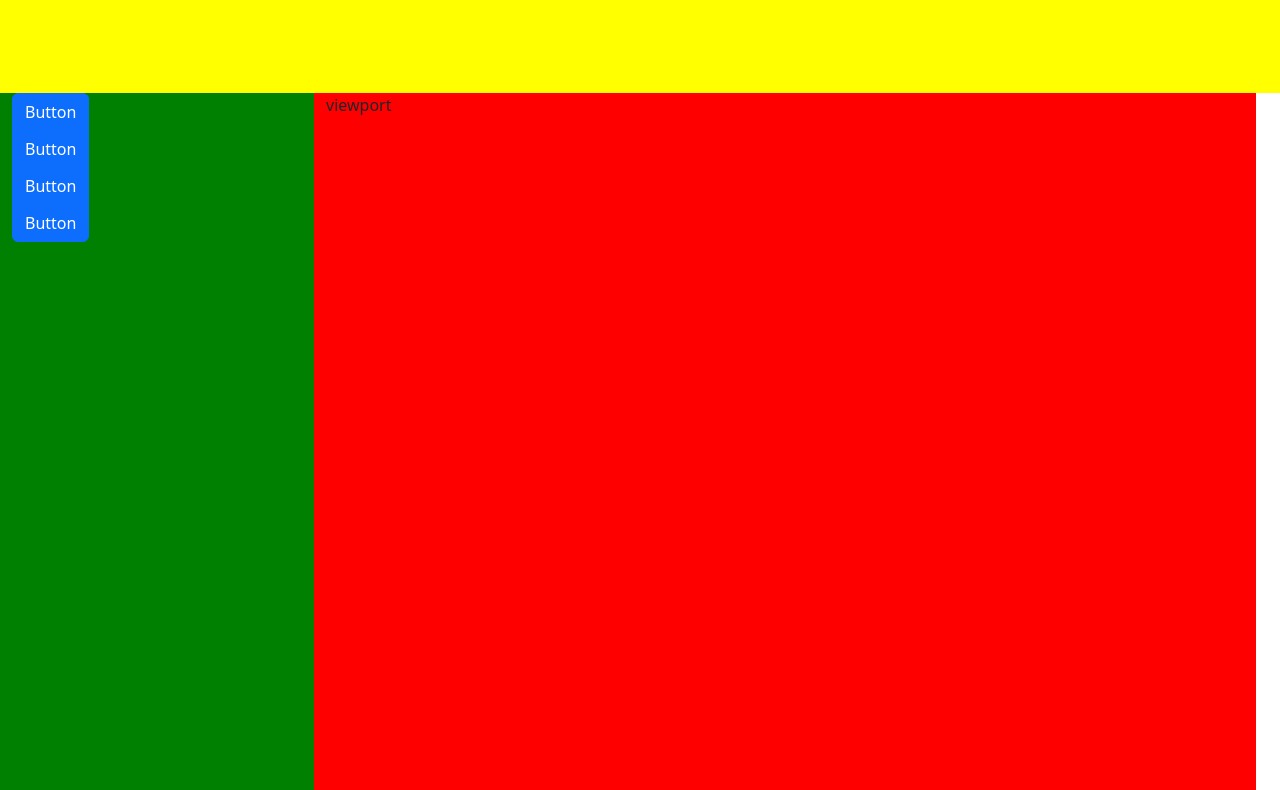
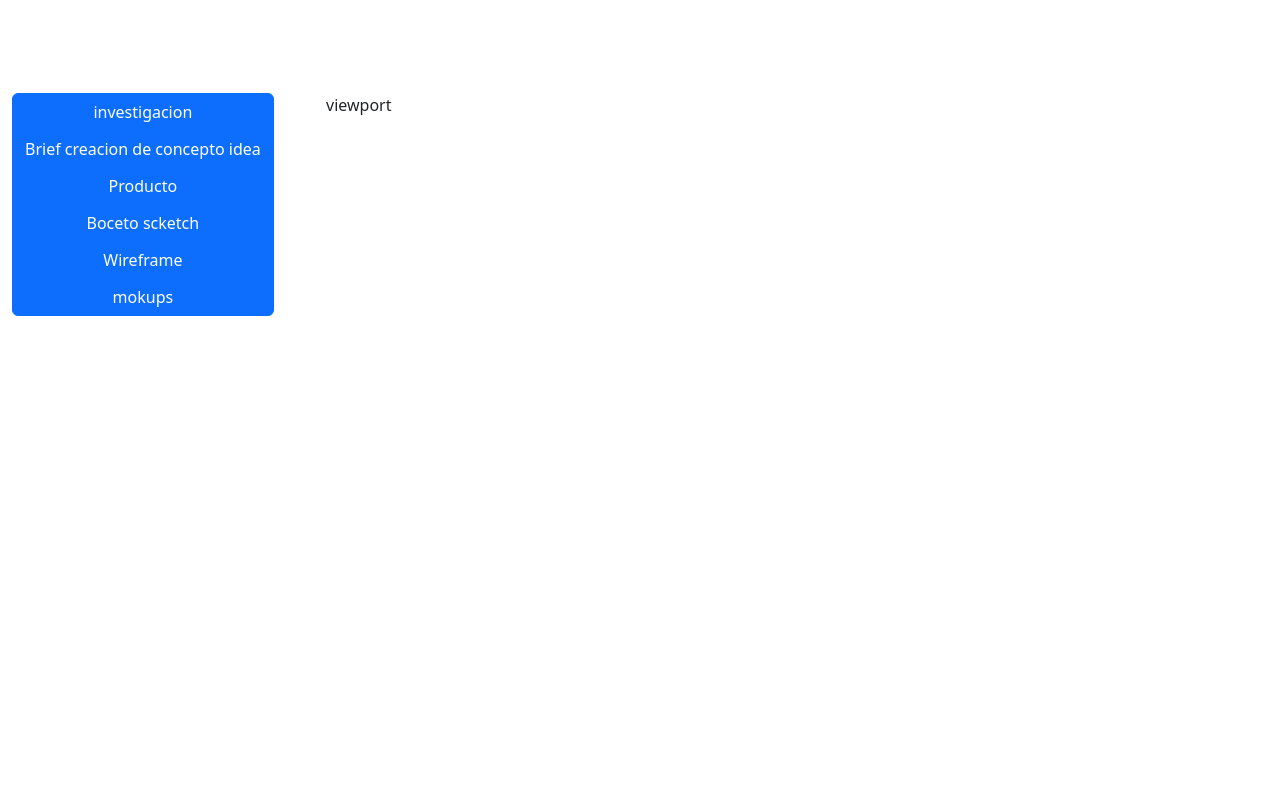
Before and after one commit to javiervalencia1059-netizen/Interface1, a plain HTML site: page index.html in a window 1280 px wide. Shown: the part 113-903 px from the top of the page. Drawn offline with nearby package versions, Linux system fonts and the light colour scheme.

Commit message:
actualizacion de barras

```diff
--- a/index.html
+++ b/index.html
@@ -7,21 +7,21 @@
     <link href="https://cdn.jsdelivr.net/npm/bootstrap@5.3.9/dist/css/bootstrap.min.css" rel="stylesheet" integrity="sha384-yEPZ7jP9S0QKiUQ0m3jjsO4ProIW7wvR9gXkI7JOGa2XVsw53Yke2bsdkBbjmmiX" crossorigin="anonymous">
     <style>
       .Caja1 {
-      background-color: yellow;
+      /*background-color: yellow;*/
       height: 150px;
     }
 
     .Caja2 {
-      background-color: green;
+      /*background-color: green;*/
       height: 900px;
     }
 
     .Caja3 {
-      background-color: red;
+      /*background-color: red;*/
       height: 900px;
     }
     .Caja4 {
-      background-color:brown;
+      /*background-color:brown;*/
       height: 200px;
        }
     </style>
@@ -73,10 +73,12 @@
     <div class="row">
       <div class="col-3 col-sm-3 col-md-3 col-lg-3 col-xl-3 col-xxl-3 Caja2">
         <div class="btn-group-vertical" role="group" aria-label="Vertical button group">
-       <button type="button" class="btn btn-primary">Button</button>
-         <button type="button" class="btn btn-primary">Button</button>
-         <button type="button" class="btn btn-primary">Button</button>
-           <button type="button" class="btn btn-primary">Button</button>
+       <button type="button" class="btn btn-primary">investigacion</button> <style>background-color: green;</style>
+         <button type="button" class="btn btn-primary">Brief creacion de concepto idea</button>
+         <button type="button" class="btn btn-primary">Producto</button>
+           <button type="button" class="btn btn-primary">Boceto scketch</button>
+           <button type="button" class="btn btn-primary">Wireframe</button>
+           <button type="button" class="btn btn-primary">mokups</button>
 </div>
         </div>
 
```
